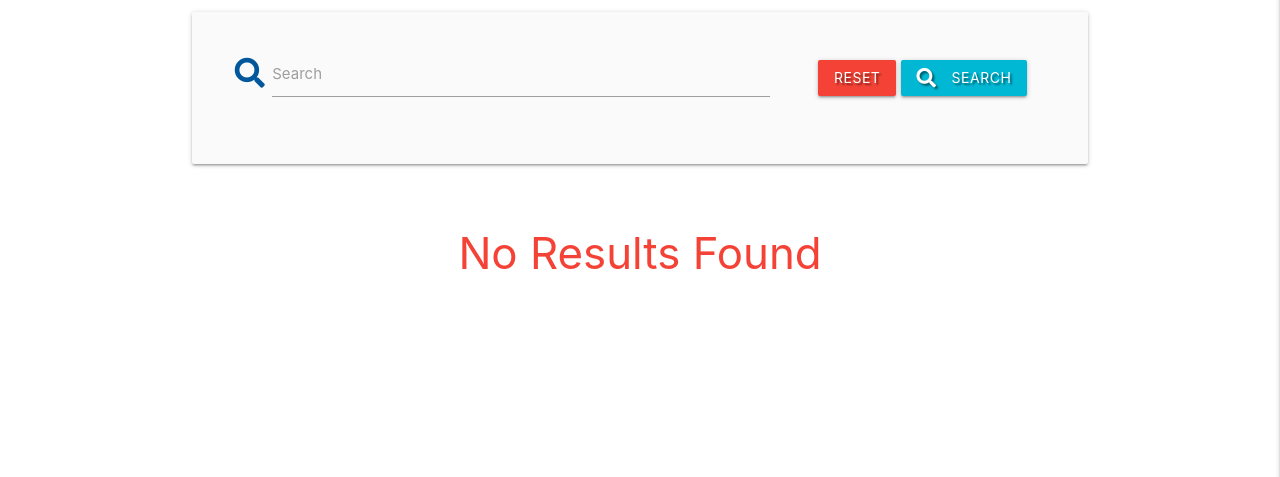
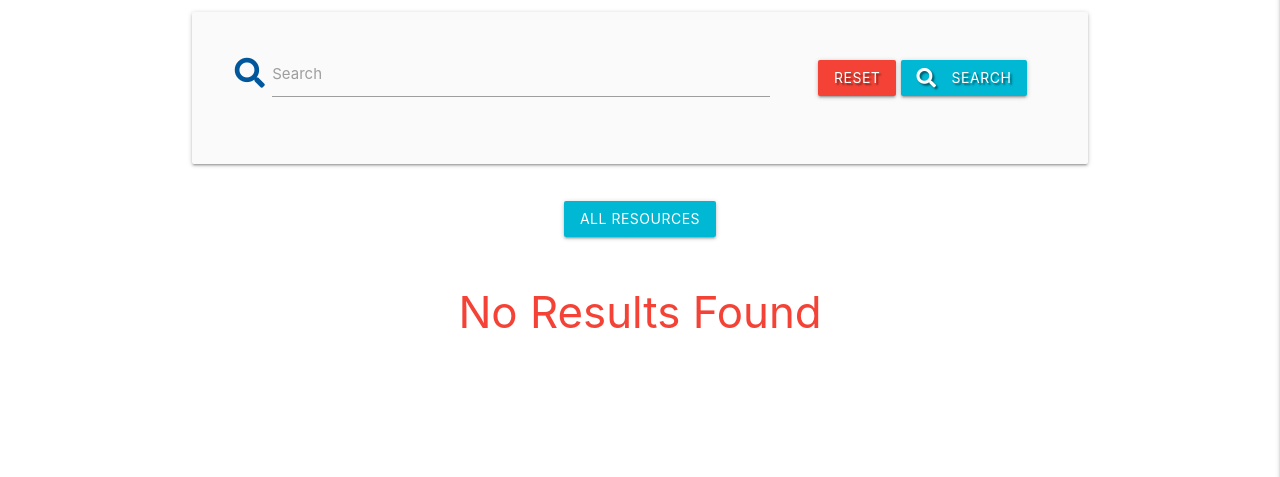
Before and after one commit to effiemanyos/ms3-pmresources, a Flask app: page / in a window 1280 px wide. Shown: the part 248-725 px from the top of the page. Run offline with Flask 2, Linux system fonts and the light colour scheme; data that the repository does not hold is empty; some libraries are stand-ins or nearby versions.

Commit message:
Add category filters as buttons in resources page

```diff
--- a/app.py
+++ b/app.py
@@ -23,6 +23,13 @@ mongo = PyMongo(app)
 def get_resources():
     resources = list(mongo.db.resources.find())
     return render_template("resources.html", resources=resources)
+
+
+@app.route("/resources/<category>")
+def resources_page_filtered(category):
+    resources = list(mongo.db.resources.find({'category_name': category}))
+    categories = mongo.db.categories.find().sort("category_name", 1)
+    return render_template("resources.html", resources=resources, categories=categories)
 
 
 @app.route("/search", methods=["GET", "POST"])
--- a/templates/profile.html
+++ b/templates/profile.html
@@ -37,7 +37,7 @@
                     <!-- Access: Admins Only -->
                     {% if session.user|lower == "admin"|lower %}
                     <a href="{{ url_for('get_categories') }}" class="btn green accent-4 white-text text-shadow">
-                        View Categories<i class="fas fa-th navbar-icon left"></i></a>
+                        Manage Categories<i class="fas fa-th navbar-icon left"></i></a>
                     {% endif %}
                 </div>
                 <br>
@@ -45,5 +45,6 @@
             </div>
         </div>
     </div>
+    <br>
 
 {% endblock %}
--- a/templates/resources.html
+++ b/templates/resources.html
@@ -24,6 +24,26 @@
                     </div>
                 </div>
             </form>
+        </div>
+        <br>
+        <!-- Filters by Category -->
+        <div class="category-menu center-align">
+            <!-- All Resources -->
+            {% if request.path == url_for('get_resources') %}
+                {% set category_class = "btn cyan accent-4 white-text btn-margin" %}
+            {% else %}
+                {% set category_class = "btn cyan accent-4 white-text btn-margin" %}
+            {% endif %}
+            <a class="{{ category_class }}" href="{{ url_for('get_resources') }}">All Resources</a>
+            <!-- Categories -->
+            {% for category in categories %}
+                {% if request.path == url_for('resources_page_filtered', category=category.category_name) %}
+                    {% set category_class = "btn cyan accent-4 white-text btn-margin" %}
+                {% else %}
+                    {% set category_class = "btn cyan accent-4 white-text btn-margin" %}
+                {% endif %}
+                <a class="{{ category_class }}" href="{{url_for('resources_page_filtered', category=category.category_name)}}">{{ category.category_name }}</a>
+            {% endfor %}
         </div>
         <br>
         <!-- All Resources -->
```
